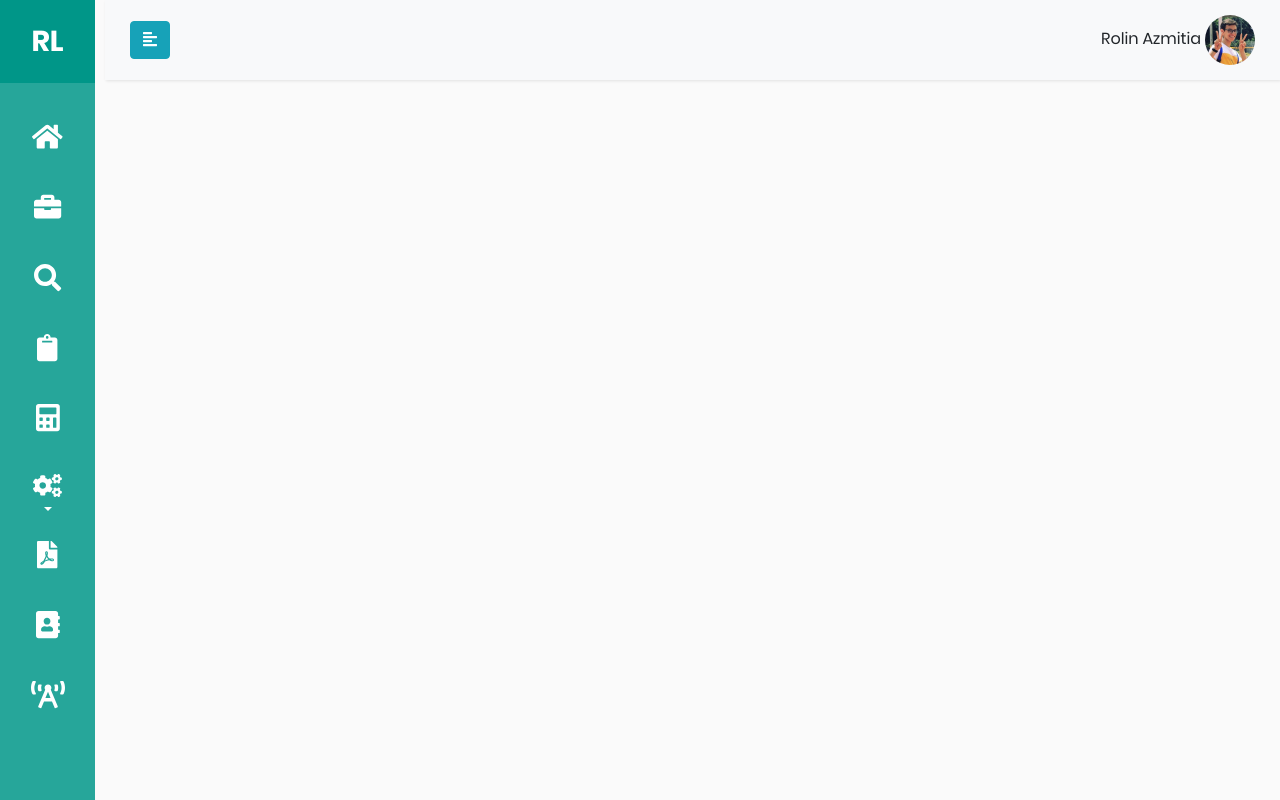
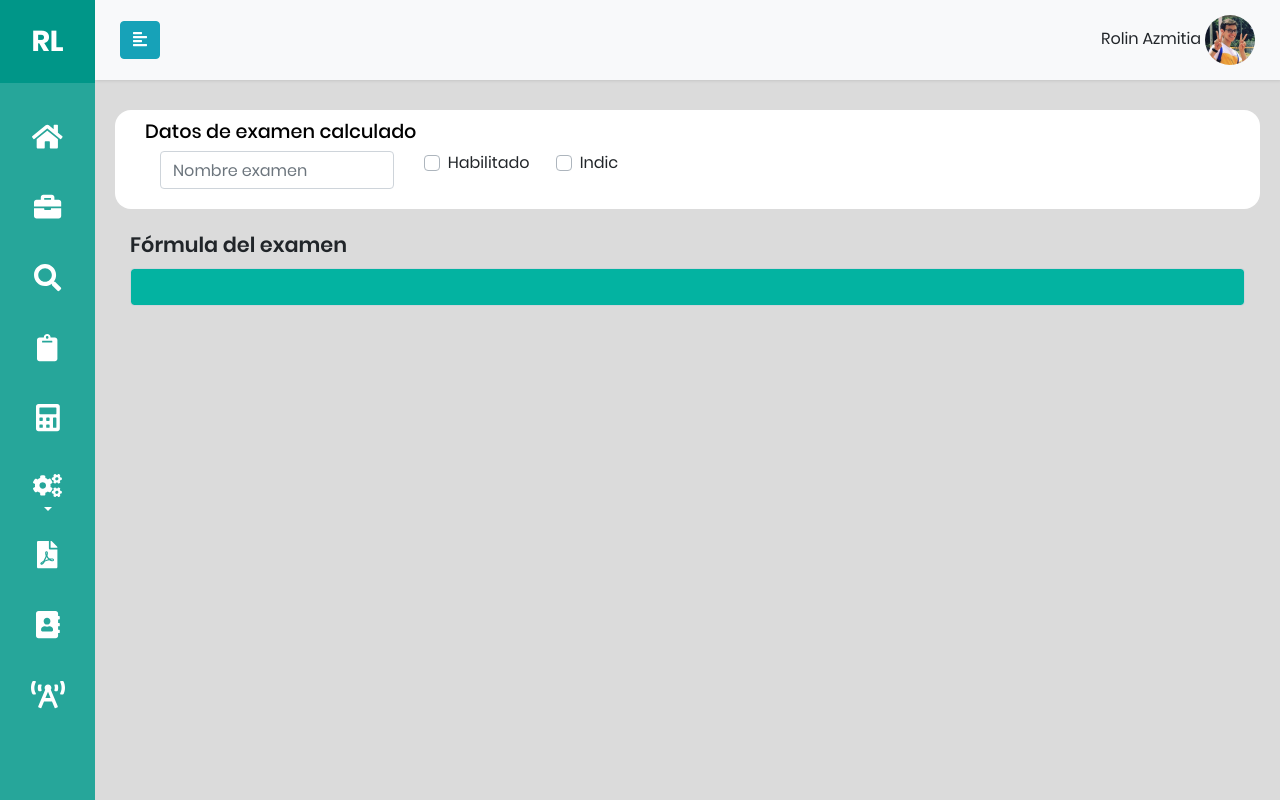
Before and after one commit to CommieTaco/RoMaK-LIS, a PHP site: page /calculator.php in a window 1280 px wide. Run offline with PHP 8.4, Linux system fonts and the light colour scheme; style sheets or scripts are compiled from the project's sources.

Commit message:
Progressed calcu

```diff
--- a/resources/css/dashboard.css
+++ b/resources/css/dashboard.css
@@ -2,7 +2,7 @@
 
 body {
     font-family: 'Poppins', sans-serif;
-    background: #fafafa;
+    background: rgb(219, 219, 219);
 }
 
 #bodyWrapper{
@@ -32,12 +32,12 @@ a:focus {
     border-radius: 0;
     margin-bottom: 40px;
     box-shadow: 1px 1px 3px rgba(0, 0, 0, 0.1);
-    margin-left: 105px;
+    margin-left: 95px;
 }
 
 #navbar{
     transition: all 0.3s;
-    margin-left: 105px;
+    margin-left: 95px;
 }
 
 #navbar.no-margin{
@@ -101,13 +101,13 @@ span {
 .scrollbar-info::-webkit-scrollbar-track {
     box-shadow: inset 0 0 6px rgba(0, 0, 0, 0.1);
     -webkit-box-shadow: inset 0 0 6px rgba(0, 0, 0, 0.1);
-    background-color: #F5F5F5;
+    background-color: rgb(219, 219, 219);
     border-radius: 10px;
 }
 
 .scrollbar-info::-webkit-scrollbar {
     width: 12px;
-    background-color: #F5F5F5;
+    background-color: rgb(219, 219, 219);
 }
 
 .scrollbar-info::-webkit-scrollbar-thumb {
@@ -120,13 +120,13 @@ span {
 .scrollbar-default::-webkit-scrollbar-track {
     box-shadow: inset 0 0 6px rgba(0, 0, 0, 0.1);
     -webkit-box-shadow: inset 0 0 6px rgba(0, 0, 0, 0.1);
-    background-color: #F5F5F5;
+    background-color: rgb(219, 219, 219);
     border-radius: 10px;
 }
 
 .scrollbar-default::-webkit-scrollbar {
     width: 12px;
-    background-color: #F5F5F5;
+    background-color: rgb(219, 219, 219);
 }
 
 .scrollbar-default::-webkit-scrollbar-thumb {
@@ -280,7 +280,7 @@ a.article:hover {
 }
 
 #mains {
-    height: 100vh;
+    height: auto;
 }
 
 #headers {
@@ -329,7 +329,8 @@ select option {
 #hospital-data,
 #tests-types,
 #tests-profiles,
-#external-tests {
+#external-tests,
+#calc-exam-data {
     background-color: #fff;
     border-radius: 1em;
     height: auto;
@@ -337,6 +338,17 @@ select option {
     padding-bottom: 20px;
     width: 100%;
     word-wrap: break-word;
+}
+
+#exam-formula{
+    background-color: #03b3a1;
+    color: #fafafa;
+    font-weight: 500;
+}
+
+#exam-formula-lbl{
+    font-size: 1.3em;
+    font-weight: 600;
 }
 
 #tests-types button,
@@ -389,6 +401,18 @@ select option {
     background-color: #1481BA;
 }
 
+/* ---------
+    searchRequest page
+----- */
+
+#table-container{
+    background-color: #fafafa;
+}
+
+.container .card, #table-container{
+    border-radius: 1em;
+    margin-top: 20px;
+}
 /* ---------------------------------------------------
     MEDIAQUERIES
 ----------------------------------------------------- */
--- a/view/dashboard/calculator.php
+++ b/view/dashboard/calculator.php
@@ -4,8 +4,57 @@
     mainPages::navbars();
 ?>
 
-<div class="container-fluid">
-    <h1>Sup</h1>
+<div class="container-fluid" id="bodyWrapper">
+    <div class="row" id="mains">
+        <!-- Primera división -->
+        <div class="col-12" id="calc-exam-data">
+            <!-- Ingresa los datos necesarios sobre el examen calculado nuevo -->
+            <div class="container-fluid">
+                <div class="row">
+                    <div class="col-12">
+                        <h2 id="section-header">Datos de examen calculado</h2>
+                    </div>
+                    <!-- Primer grupo de datos -->
+                    <div class="col-md-6">
+                        <div class="container-fluid">
+                            <div class="row">
+                                <div class="col-md-6">
+                                    <input type="text" name="name_exam" id="name-exam" class="form-control"
+                                        placeholder="Nombre examen">
+                                </div>
+                                <div class="col-md-3">
+                                    <div class="custom-control custom-checkbox">
+                                        <input type="checkbox" id="exam-enabled" class="custom-control-input">
+                                        <label for="exam-enabled" class="custom-control-label">Habilitado</label>
+                                    </div>
+                                </div>
+                                <div class="col-md-3">
+                                    <div class="custom-control custom-checkbox">
+                                        <input type="checkbox" id="exam-enabled" class="custom-control-input">
+                                        <label for="exam-enabled" class="custom-control-label">Indic</label>
+                                    </div>
+                                </div>
+                            </div>
+                        </div>
+                    <!-- Segundo grupo de datos -->
+                    <div class="col-md-6">
+
+                    </div>
+
+                    </div>
+                    <div class="col-md-6">
+
+                    </div>
+                </div>
+            </div>
+        </div>
+        <!-- Segunda división -->
+        <!-- Sección donde se muestra la fórmula actual de dicho examen calculado -->
+        <div class="col-12">
+            <label for="exam-formula" id="exam-formula-lbl">Fórmula del examen</label>
+            <input class="form-control" type="text" name="exam_formula" id="exam-formula">
+        </div>
+    </div>
 </div>
 
 <?php
@@ -13,4 +62,5 @@
 ?>
 
 </body>
+
 </html>
```
Also changed, not shown: view/dashboard/searchRequest.php (+13 -11 lines).
